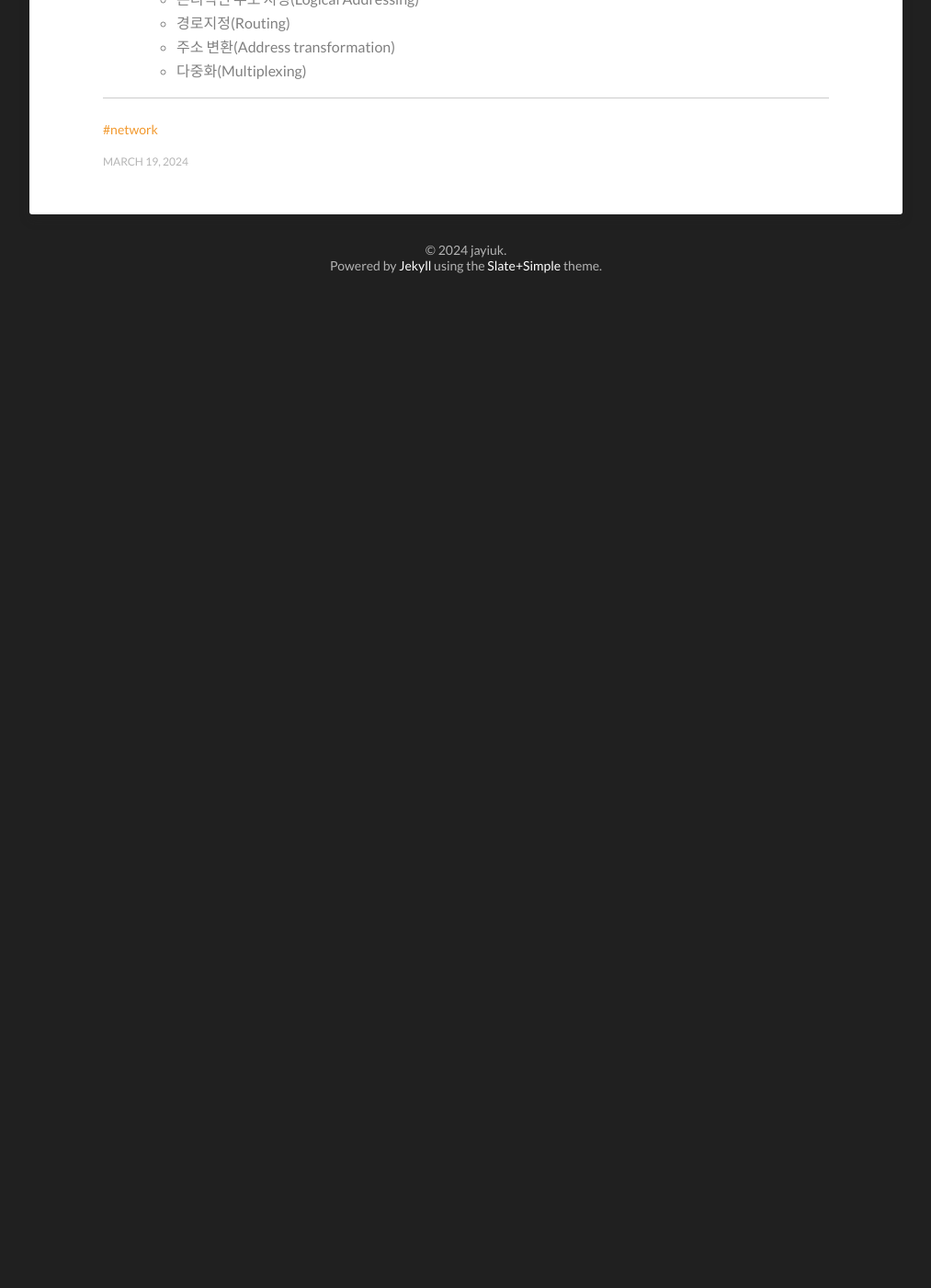
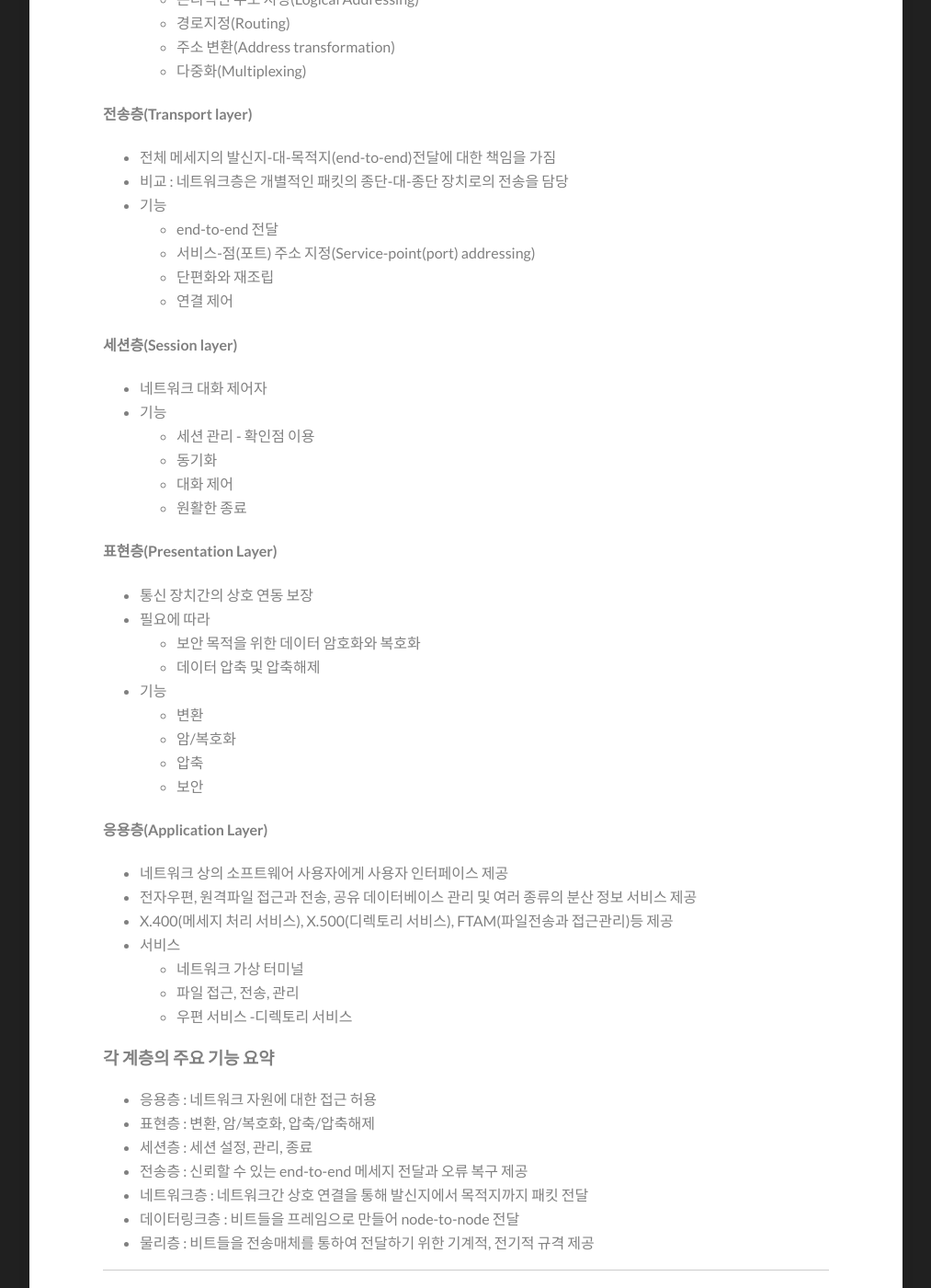
Before and after one commit to jayiuk/jayiuk.github.io, a Jekyll site: the page built from _posts/2024-03-19-com_network_osi.md, in a window 1280 px wide and 1400 px high, scrolled down 2573 px. Shown: the whole window at 92% size, without its empty margins (133-1146 px from the left). Built offline with Jekyll 4.4.1, drawn with Linux system fonts in a browser that asks for light colours; comment, search, counter and statistics services are not loaded; before the commit the page ends 2898 px from its top, so only the background shows below that.

Commit message:
osi모델 다 나감

```diff
--- a/_posts/2024-03-19-com_network_osi.md
+++ b/_posts/2024-03-19-com_network_osi.md
@@ -92,3 +92,52 @@ date-string : March 19, 2024
   - 경로지정(Routing)
   - 주소 변환(Address transformation)
   - 다중화(Multiplexing)
+
+#### 전송층(Transport layer)
+- 전체 메세지의 발신지-대-목적지(end-to-end)전달에 대한 책임을 가짐
+- 비교 : 네트워크층은 개별적인 패킷의 종단-대-종단 장치로의 전송을 담당
+- 기능
+  - end-to-end 전달
+  - 서비스-점(포트) 주소 지정(Service-point(port) addressing)
+  - 단편화와 재조립
+  - 연결 제어
+
+#### 세션층(Session layer)
+- 네트워크 대화 제어자
+- 기능
+  - 세션 관리 - 확인점 이용
+  - 동기화
+  - 대화 제어
+  - 원활한 종료
+
+#### 표현층(Presentation Layer)
+- 통신 장치간의 상호 연동 보장
+- 필요에 따라
+  - 보안 목적을 위한 데이터 암호화와 복호화
+  - 데이터 압축 및 압축해제
+
+- 기능
+  - 변환
+  - 암/복호화
+  - 압축
+  - 보안
+
+#### 응용층(Application Layer)
+- 네트워크 상의 소프트웨어 사용자에게 사용자 인터페이스 제공
+- 전자우편, 원격파일 접근과 전송, 공유 데이터베이스 관리 및 여러 종류의 분산 정보 서비스 제공
+- X.400(메세지 처리 서비스), X.500(디렉토리 서비스), FTAM(파일전송과 접근관리)등 제공
+- 서비스
+  - 네트워크 가상 터미널
+  - 파일 접근, 전송, 관리
+  - 우편 서비스
+  -디렉토리 서비스
+
+
+### 각 계층의 주요 기능 요약
+- 응용층 : 네트워크 자원에 대한 접근 허용
+- 표현층 : 변환, 암/복호화, 압축/압축해제
+- 세션층 : 세션 설정, 관리, 종료
+- 전송층 : 신뢰할 수 있는 end-to-end 메세지 전달과 오류 복구 제공
+- 네트워크층 : 네트워크간 상호 연결을 통해 발신지에서 목적지까지 패킷 전달
+- 데이터링크층 : 비트들을 프레임으로 만들어 node-to-node 전달
+- 물리층 : 비트들을 전송매체를 통하여 전달하기 위한 기계적, 전기적 규격 제공
```
Also changed, not shown: _posts/2024-03-21-com_network_TCP.md (added, +7 -0 lines).
